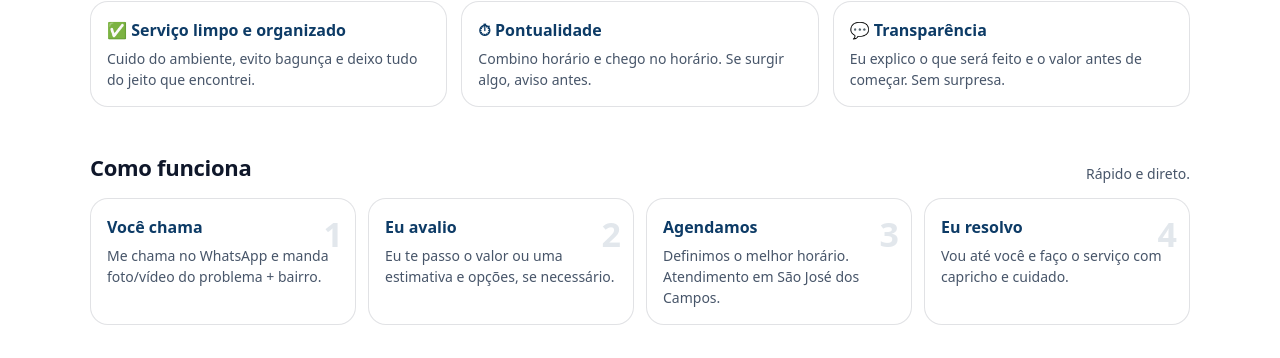
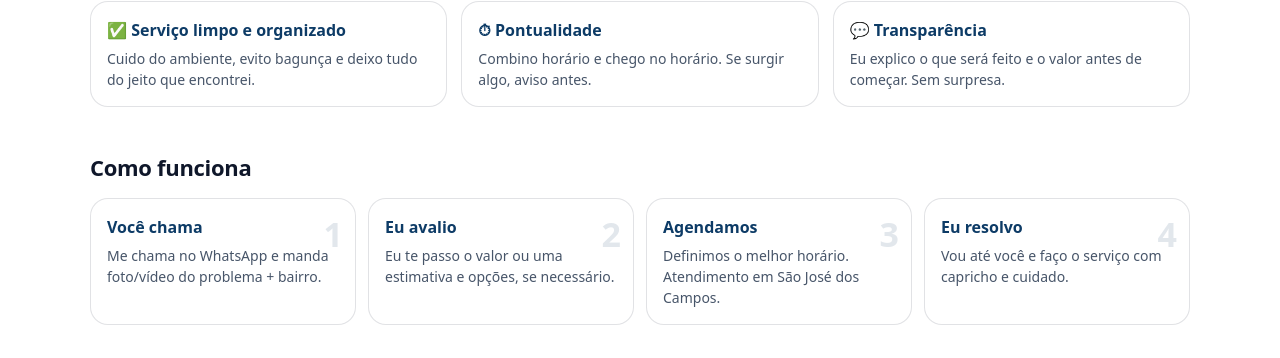
Before and after one commit to andregeraseev/reparossjc, a Django app: page / in a window 1280 px wide. Shown: the part 996-1354 px from the top of the page. Run offline with Django 5.2, Linux system fonts and the light colour scheme.

Commit message:
tirando detalhes

```diff
--- a/meu_site/templates/home.html
+++ b/meu_site/templates/home.html
@@ -473,7 +473,7 @@
     <div class="container">
       <div class="section-title">
         <h2>Como funciona</h2>
-        <p>Rápido e direto.</p>
+
       </div>
 
       <div class="steps">
```
